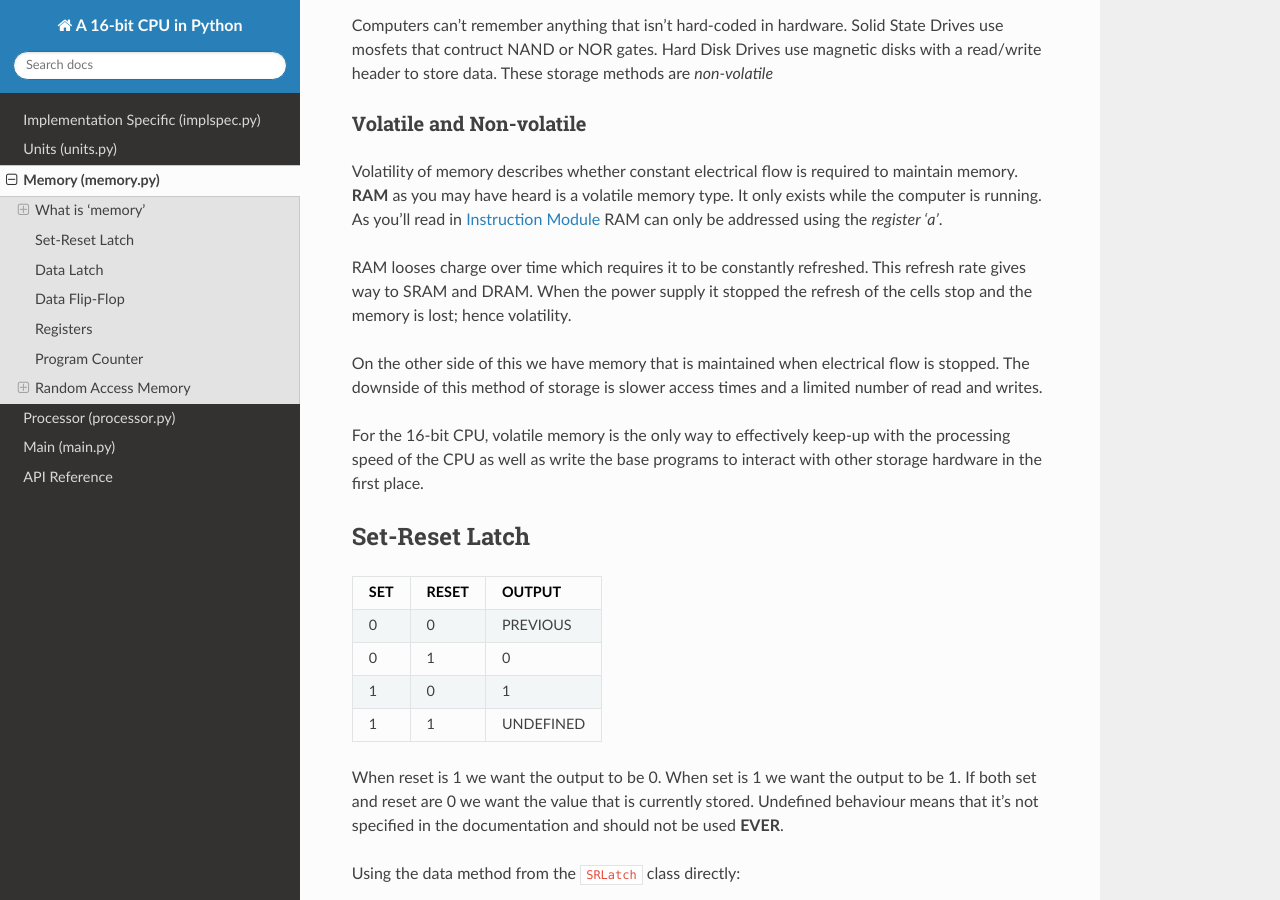
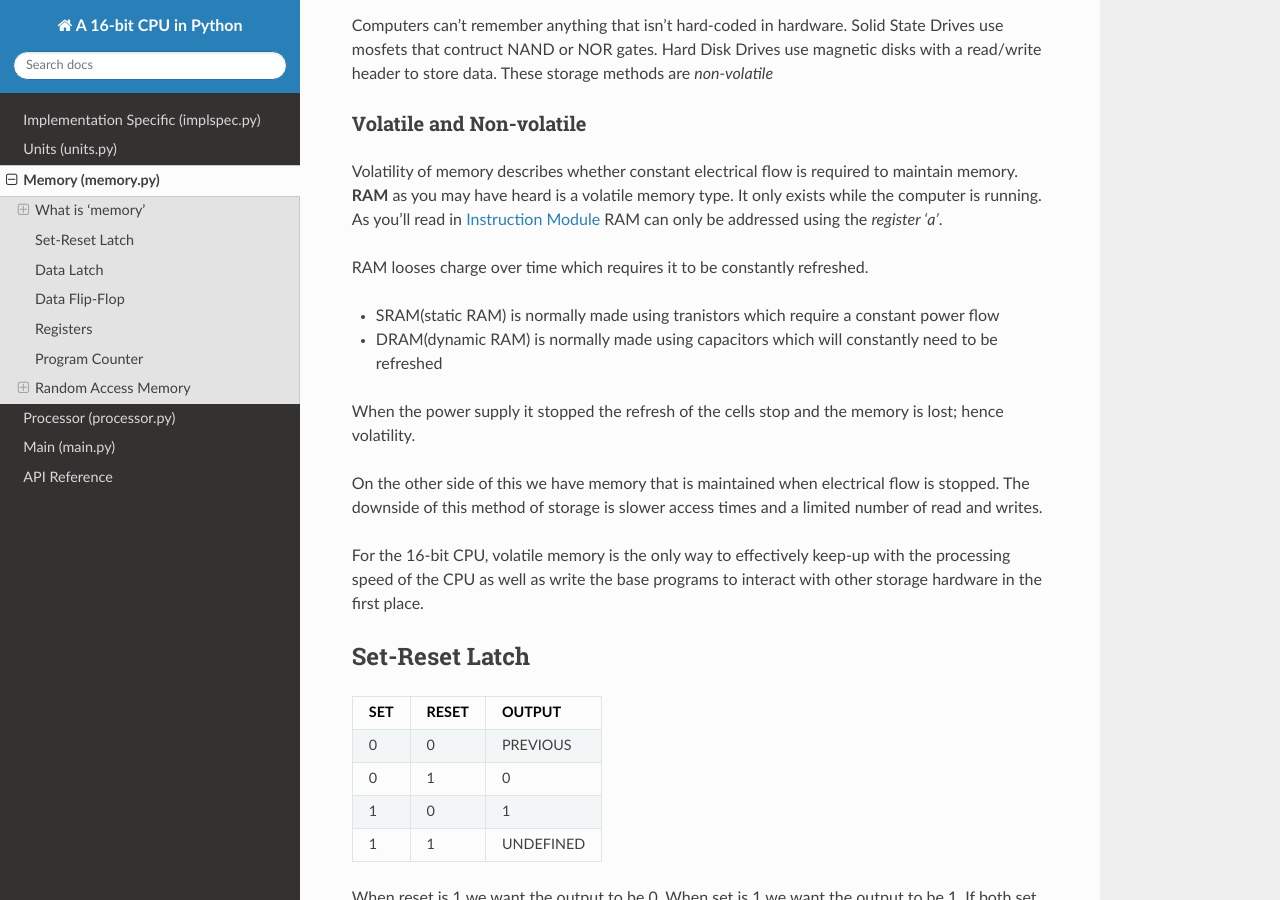
Before and after one commit to NeoSahadeo/16Bit-Python-CPU, a Sphinx documentation site: the page built from source/memory.rst, in a window 1280 px wide and 900 px high, scrolled down 322 px. Built offline with Sphinx 7.4.7 and the Read the Docs theme 2.0.0, drawn with Linux system fonts in a browser that asks for light colours.

Commit message:
:memo: added correction to DRAM/SRAM

```diff
--- a/source/memory.rst
+++ b/source/memory.rst
@@ -24,7 +24,11 @@ the computer is running. As you'll read in :ref:`processor-instruction-module` R
 can only be addressed using the `register 'a'`.
 
 RAM looses charge over time which
-requires it to be constantly refreshed. This refresh rate gives way to SRAM and DRAM.
+requires it to be constantly refreshed.
+
+- SRAM(static RAM) is normally made using tranistors which require a constant power flow
+- DRAM(dynamic RAM) is normally made using capacitors which will constantly need to be refreshed
+
 When the power supply it stopped the refresh of the cells stop and the memory is lost;
 hence volatility.
 
```
Also changed, not shown: 15 other files.
